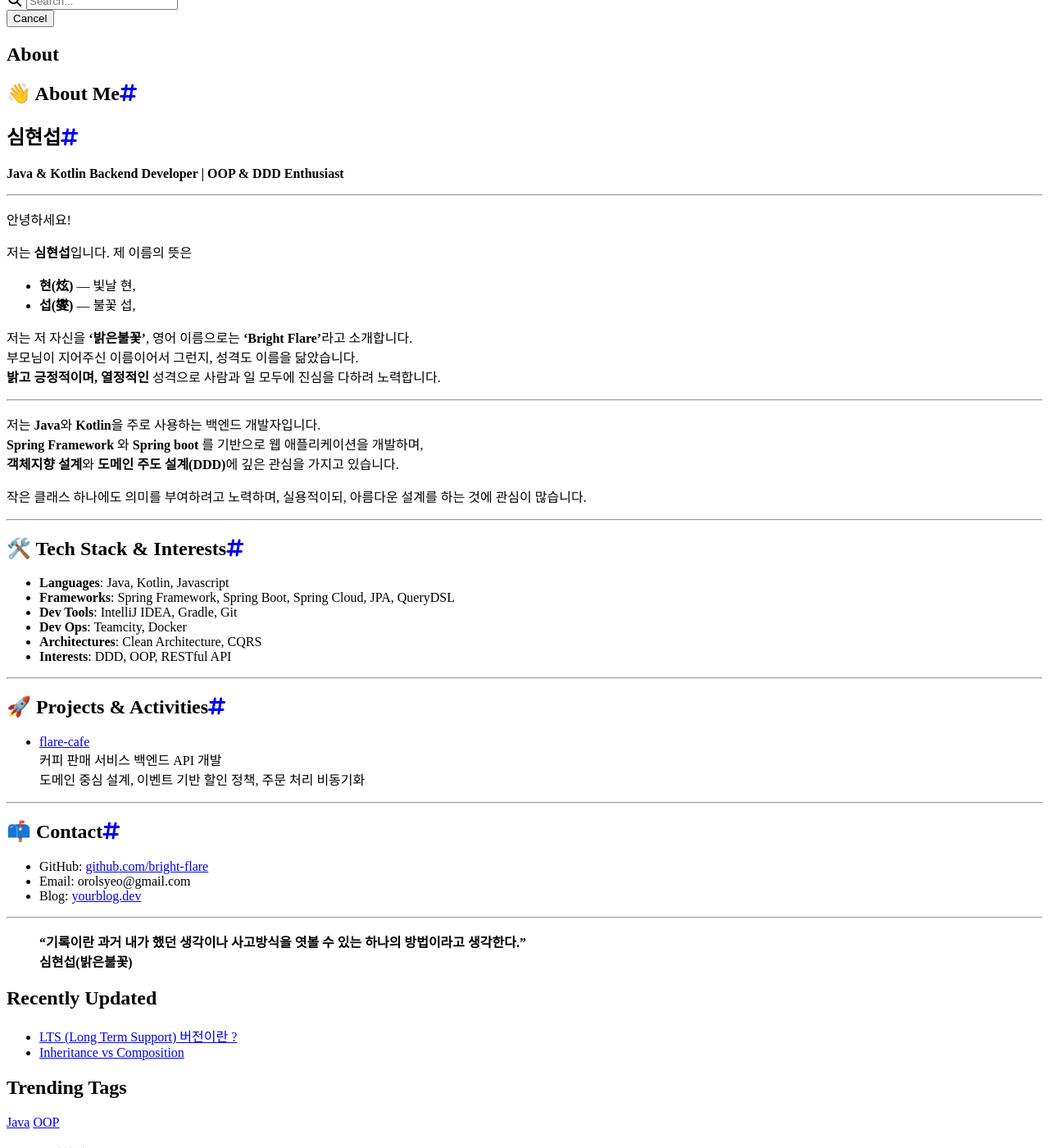
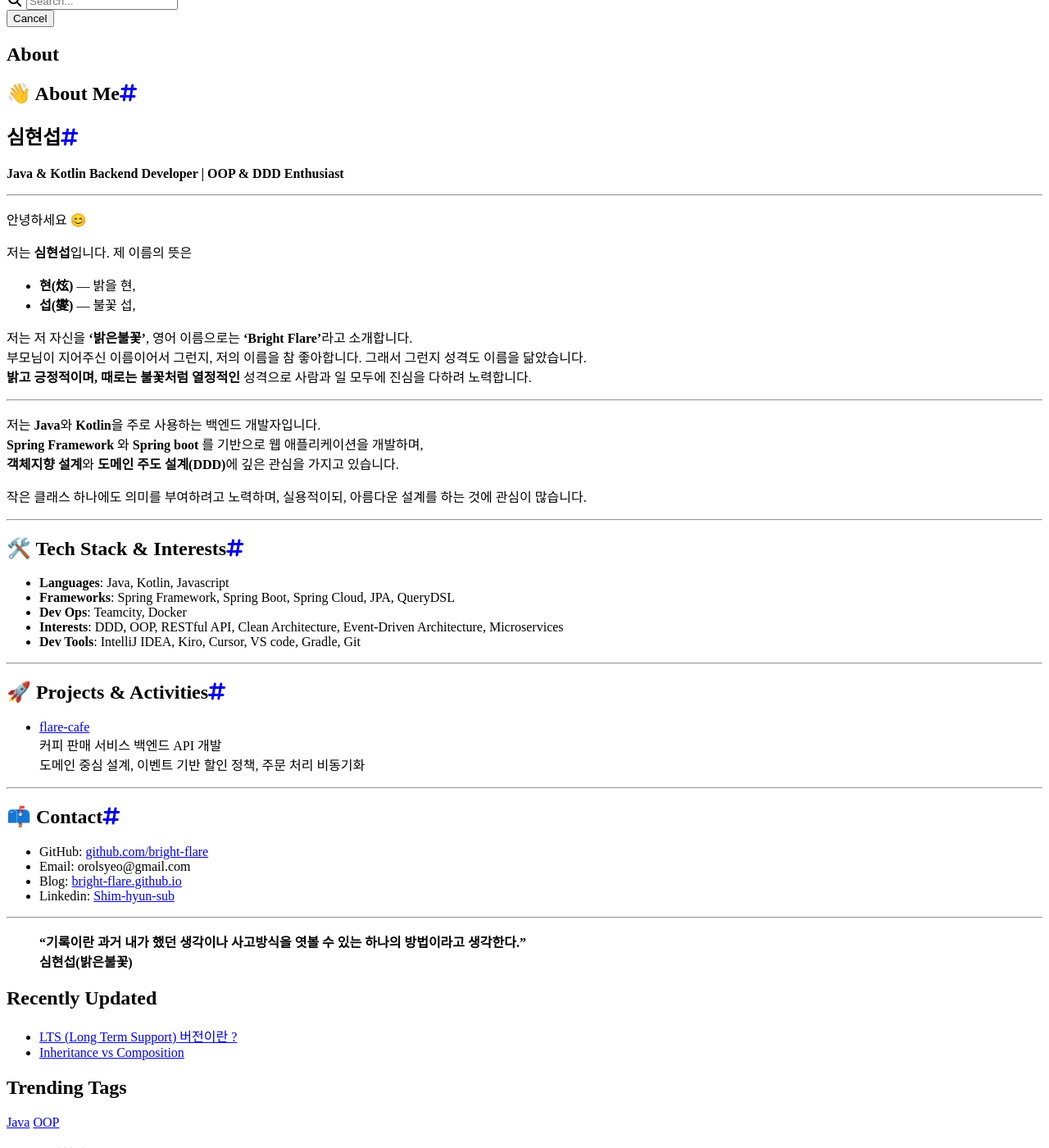
Before and after one commit to bright-flare/bright-flare.github.io, a Jekyll site: the page built from _tabs/about.md, in a window 1280 px wide and 1400 px high, scrolled down 394 px. Shown: the whole window at 82% size. Built offline with Jekyll 4.4.1, drawn with Linux system fonts in a browser that asks for light colours; cached includes are drawn as plain includes; nearby versions of some CDN libraries; some of the changed text lies outside the part shown.

Commit message:
docs: about me (#3)

```diff
--- a/_tabs/about.md
+++ b/_tabs/about.md
@@ -12,16 +11,16 @@ order: 4
 
 ---
 
-안녕하세요!
+안녕하세요 😊
 
 저는 **심현섭**입니다. 제 이름의 뜻은
 
-- **현(炫)** — 빛날 현,
+- **현(炫)** — 밝을 현,
 - **섭(燮)** — 불꽃 섭,
 
 저는 저 자신을 **‘밝은불꽃’**, 영어 이름으로는 **‘Bright Flare’**라고 소개합니다.
-부모님이 지어주신 이름이어서 그런지, 성격도 이름을 닮았습니다.
-**밝고 긍정적이며, 열정적인** 성격으로 사람과 일 모두에 진심을 다하려 노력합니다.
+부모님이 지어주신 이름이어서 그런지, 저의 이름을 참 좋아합니다. 그래서 그런지 성격도 이름을 닮았습니다.
+**밝고 긍정적이며, 때로는 불꽃처럼 열정적인** 성격으로 사람과 일 모두에 진심을 다하려 노력합니다.
 
 ---
 
@@ -36,10 +35,9 @@ order: 4
 ## 🛠️ Tech Stack & Interests
 - **Languages**: Java, Kotlin, Javascript
 - **Frameworks**: Spring Framework, Spring Boot, Spring Cloud, JPA, QueryDSL
-- **Dev Tools**: IntelliJ IDEA, Gradle, Git
 - **Dev Ops**: Teamcity, Docker
-- **Architectures**: Clean Architecture, CQRS
-- **Interests**: DDD, OOP, RESTful API
+- **Interests**: DDD, OOP, RESTful API, Clean Architecture, Event-Driven Architecture, Microservices
+- **Dev Tools**: IntelliJ IDEA, Kiro, Cursor, VS code, Gradle, Git
 
 ---
 
@@ -53,7 +51,8 @@ order: 4
 ## 📫 Contact
 - GitHub: [github.com/bright-flare](https://github.com/bright-flare)
 - Email: orolsyeo@gmail.com
-- Blog: [yourblog.dev](https://yourblog.dev)
+- Blog: [bright-flare.github.io](https://bright-flare.github.io/)
+- Linkedin: [Shim-hyun-sub](https://www.linkedin.com/in/hyunsub-shim-4258ba27a/)
 
 ---
 
```
Also changed, not shown: other parts of _tabs/about.md (+1 -2 lines), _tabs/categories.md (+1 -1 lines), _tabs/tags.md (+1 -1 lines).
